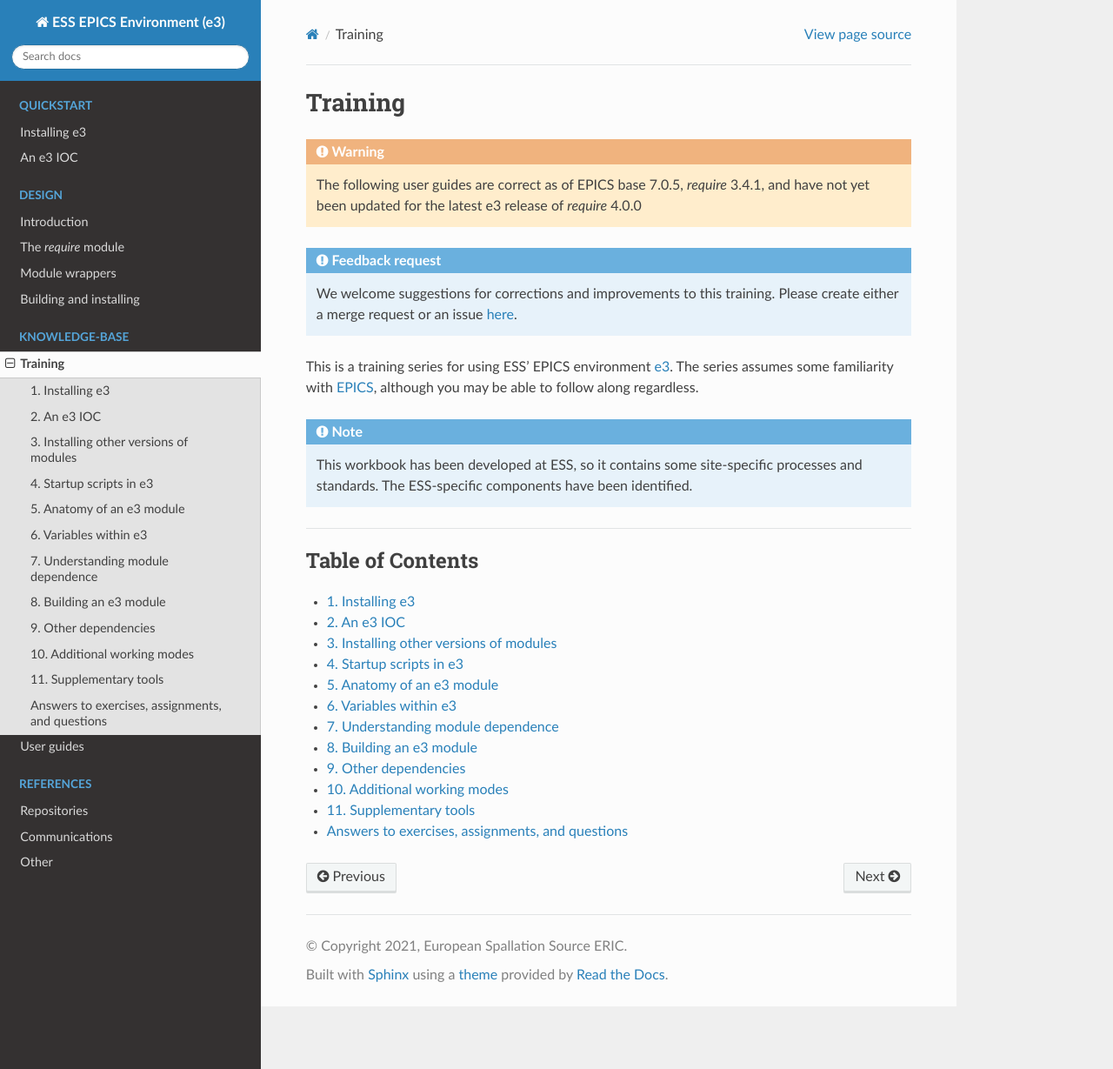
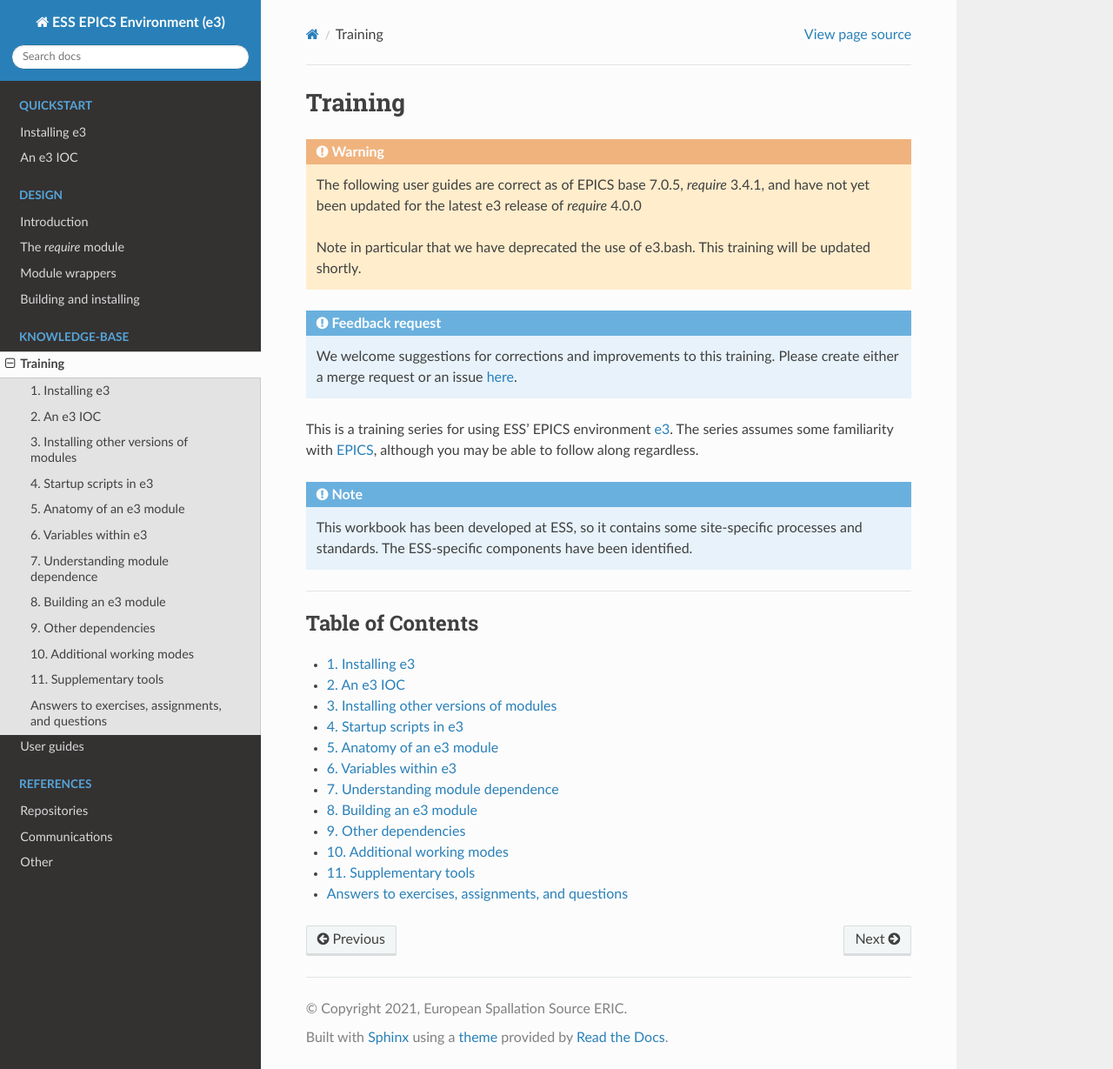
Before and after one commit to ttkorhonen/e3pages, a Sphinx documentation site: the page built from docs/kb/training/index.md, in a window 1280 px wide and 1229 px high. Shown: the whole window at 87% size. Built offline with Sphinx 7.4.7 and the Read the Docs theme 2.0.0, drawn with Linux system fonts in a browser that asks for light colours.

Commit message:
Mention explicitly the e3.bash deprecation

```diff
--- a/docs/kb/training/index.md
+++ b/docs/kb/training/index.md
@@ -5,6 +5,9 @@
 :::{warning}
 The following user guides are correct as of EPICS base 7.0.5, *require* 3.4.1, and
 have not yet been updated for the latest e3 release of *require* 4.0.0
+
+Note in particular that we have deprecated the use of e3.bash. This training will
+be updated shortly.
 :::
 
 :::{admonition} Feedback request
```
